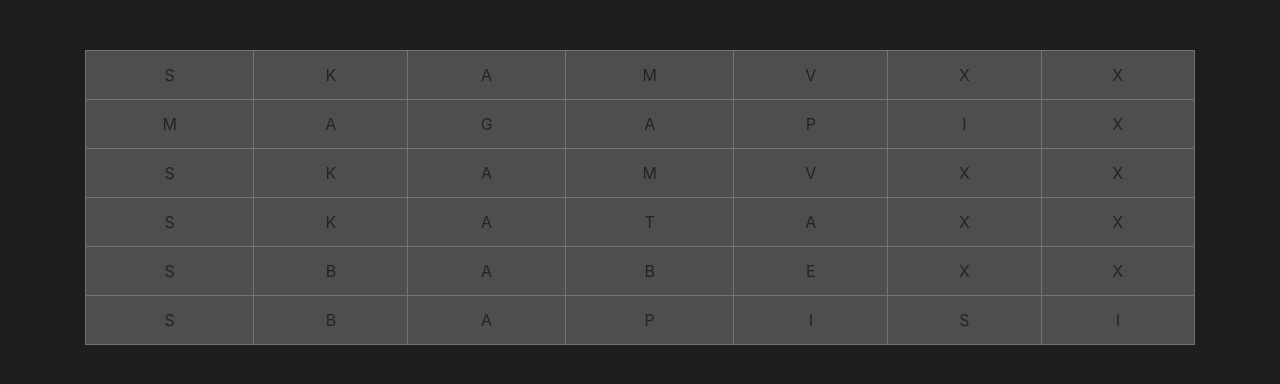
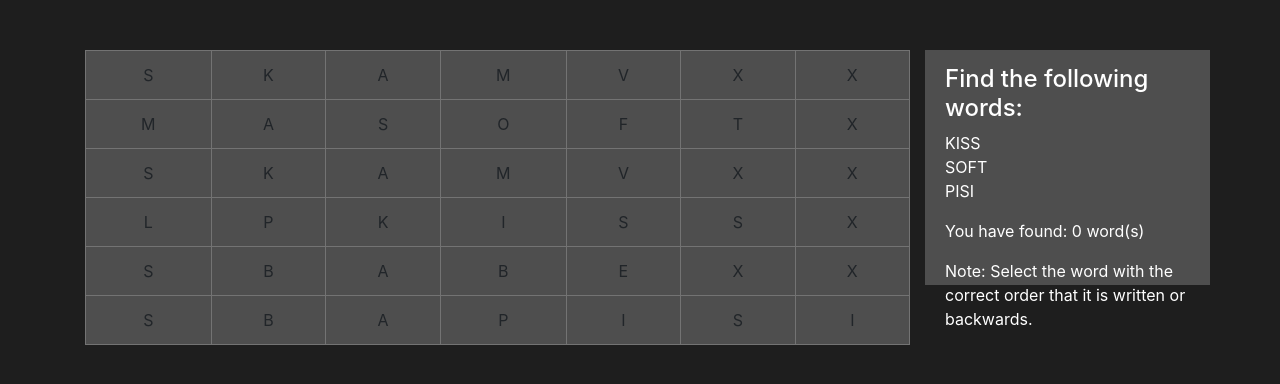
Before and after one commit to DrNio13/CryptGame, a website: page index.html in a window 1280 px wide. Drawn offline with nearby package versions, Linux system fonts and the light colour scheme.

Commit message:
Count solutions found by the user. Erase the word that the user has found

```diff
--- a/index.html
+++ b/index.html
@@ -9,6 +9,9 @@
 <body>
 
     <div class="container">
+        <div class="row">
+
+            <div class="col-sm-9">
                 <table id="crypt-table" class="table">
 
                     <tr id="1">
@@ -23,13 +26,13 @@
                     </tr>
 
                     <tr id="2">
-                <td id="item-1">M</td>
-                <td id="item-2">A</td>
-                <td id="item-3">G</td>
-                <td id="item-4">A</td>
-                <td id="item-5">P</td>
-                <td id="item-6">I</td>
-                <td id="item-7">X</td>
+                        <td>M</td>
+                        <td>A</td>
+                        <td>S</td>
+                        <td>O</td>
+                        <td>F</td>
+                        <td>T</td>
+                        <td>X</td>
                     </tr>
 
                     <tr id="3">
@@ -44,12 +47,12 @@
                     </tr>
 
                     <tr id="4">
+                        <td>L</td>
+                        <td>P</td>
+                        <td>K</td>
+                        <td>I</td>
                         <td>S</td>
-                <td>K</td>
-                <td>A</td>
-                <td>T</td>
-                <td>A</td>
-                <td>X</td>
+                        <td>S</td>
                         <td>X</td>
 
                     </tr>
@@ -81,6 +84,26 @@
             </div>
 
 
+
+            <article class="col-sm-3 possible-answers">
+                <h4>Find the following words:</h4>
+                <ul id="answers" class="answers">
+                    <li>KISS </li>
+                    <li>SOFT </li>
+                    <li>PISI</li>
+                </ul>
+
+                <p>You have found: <span id="number-of-answers">0</span> word(s)</p>
+
+                <p class="note">Note: Select the word with the correct order that it is written or backwards.</p>
+            </article>
+
+        </div>
+
+
+    </div>
+
+
     <script src="node_modules/angular/angular.min.js"></script>
     <script src="node_modules/jquery/dist/jquery.min.js"></script>
     <script src="src/js/app.js"></script>
--- a/src/js/app.js
+++ b/src/js/app.js
@@ -36,8 +36,6 @@ $(document).ready(function(){
 
         });
 
-
-
     };
 
 
@@ -56,6 +54,7 @@ $(document).ready(function(){
 
 
 
+
     /**
      *
      */
@@ -69,6 +68,7 @@ $(document).ready(function(){
 
 
 
+
     /**
      *
      * @param currentWord is the sum of chars that the user clicked
@@ -77,20 +77,20 @@ $(document).ready(function(){
     CryptoGame.evaluate = function(currentWord){
 
         // multiple solutions
-        var solutions = ['AGAPI', 'BABE', 'PISI'];
+        var solutions = ['SOFT', 'KISS', 'PISI'];
 
         var reversedWord = currentWord.split('').reverse().join();
 
 
 
-        function searchInSolutions(currentSolution, index, solution){
+        function searchInSolutions(currentSolution){
 
             var splitSolution = currentSolution.split('');
 
             if ( currentWord == currentSolution ||  reversedWord == splitSolution  ) {
 
                 console.log('vrikes pithani lysi');
-                CryptoGame.success();
+                CryptoGame.success(currentSolution, solutions);
             }
             else {
 
@@ -105,16 +105,54 @@ $(document).ready(function(){
     };
 
 
-    CryptoGame.success = function(){
 
-        // when user finds correct word
-        // counter++
-        // message the user
-        // erase the word for table and view
+
+    /**
+     *
+     * @param solution is the correct word that the user found
+     * this function calls all the functions after the success of finding one word
+     */
+    CryptoGame.success = function(solution){
+
+        CryptoGame.counter++;
+        $('#number-of-answers').html(CryptoGame.counter);
+
+        CryptoGame.eraseSolution(solution);
         // change the color of the new selection of the chars
+
+        // reset the selection of chars - clear button
+        // Clear button
+        CryptoGame.checkAmountOfUserSolutions();
+    };
+
+
+
+
+    // how many solutions you have found
+    CryptoGame.checkAmountOfUserSolutions = function(){
 
     };
 
+
+    /**
+     *
+     * @param solution is the correct word that the user found
+     * this function simply erase the word from the list that the user has found
+     */
+    CryptoGame.eraseSolution = function(solution){
+
+        var tableSolution = $('#answers').find('li').text().split(' ');
+
+        tableSolution.forEach(function(currentElem){
+           if (currentElem == solution) {
+               $("#answers").find("li:contains('" + currentElem + "')").toggleClass('erase-solution');
+           }
+        });
+
+    };
+
+
+    // Start the game :)
     CryptoGame.selectLetters(CryptoGame.sumUp, CryptoGame.subtractChar);
 
 
--- a/src/less/app.less
+++ b/src/less/app.less
@@ -26,3 +26,31 @@ body {
 .selected {
   background-color: #039655;
 }
+
+.possible-answers {
+  list-style: none;
+  padding-left: 20px;
+  margin-top: 50px;
+  height: 235px;
+  background-color: #4E4E4E;
+  padding-top: 15px;
+
+  @media (max-width: 700px) {
+    height: 150px;
+    width: 250px;
+    margin-left: 15px;
+  }
+
+  h4 {
+    margin-top: 0;
+  }
+}
+
+ul {
+  list-style: none;
+  padding-left: 0;
+}
+
+.erase-solution {
+  text-decoration: line-through;
+}
```
Also changed, not shown: src/less/app.css. Lines whose indentation alone changed are shown as unchanged.
